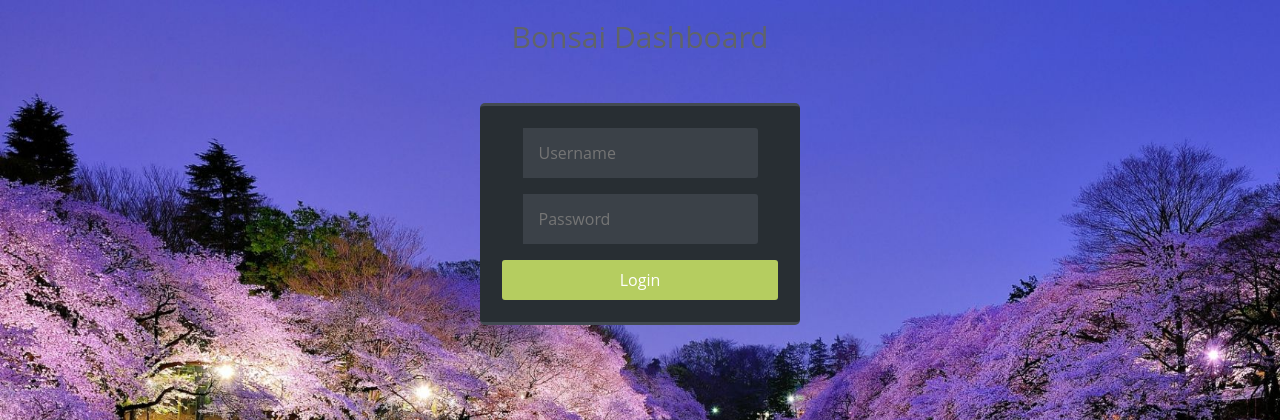
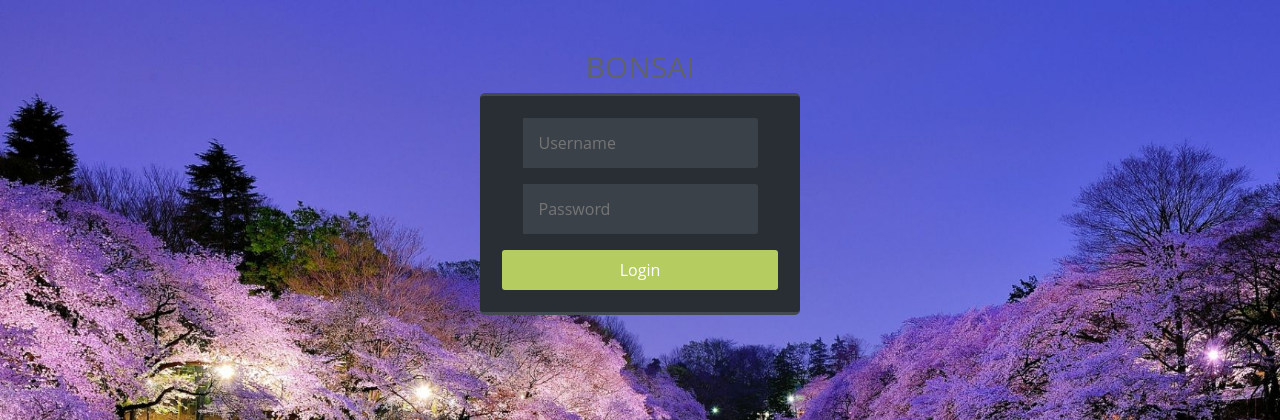
Before and after one commit to Ignifus/Bonsai, a Django app: template dashboard/templates/dashboard/landing.html in a window 1280 px wide. Shown: the top 420 px of the page. Run offline with Django 3.2, Linux system fonts and the light colour scheme; the template is opened without the code that fills it, so the values that code supplies are empty; some libraries are stand-ins or nearby versions.

Commit message:
Refactoring for bonsai nginx and uwsgi

```diff
--- a/dashboard/templates/dashboard/landing.html
+++ b/dashboard/templates/dashboard/landing.html
@@ -22,9 +22,9 @@
 <main>
 
     <section class="login-form">
-        <h2>Bonsai Dashboard</h2>
+        <div id="login">
+            <h2>BONSAI</h2>
 
-        <div id="login">
             <form action="/login_auth/" method="post" name='form-login'>
                 {% csrf_token %}
 
```
